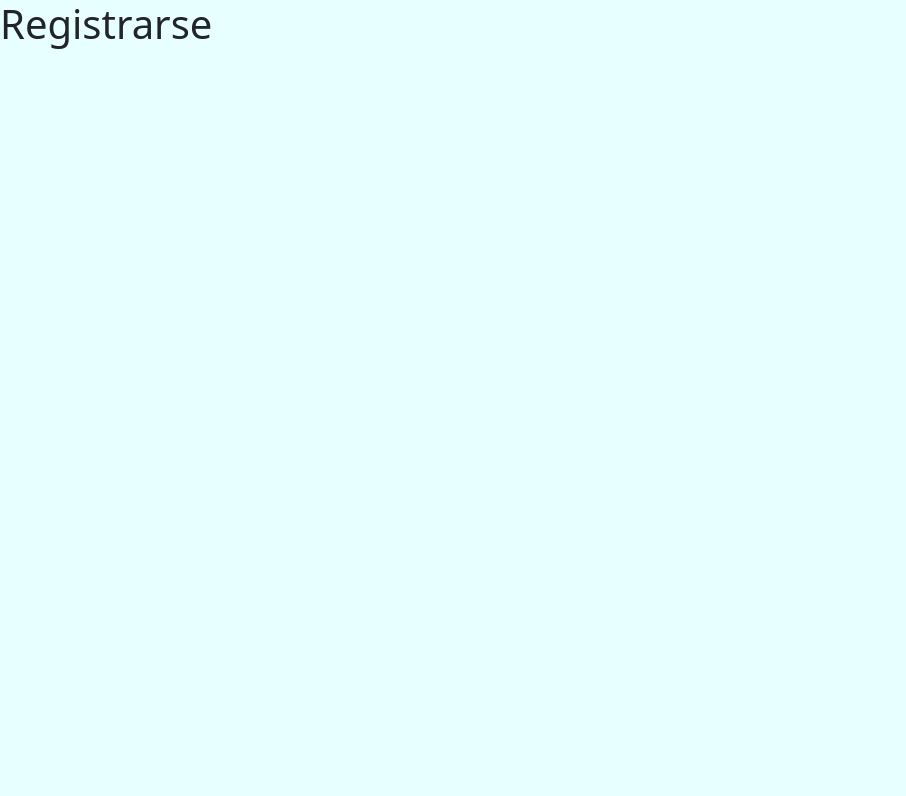
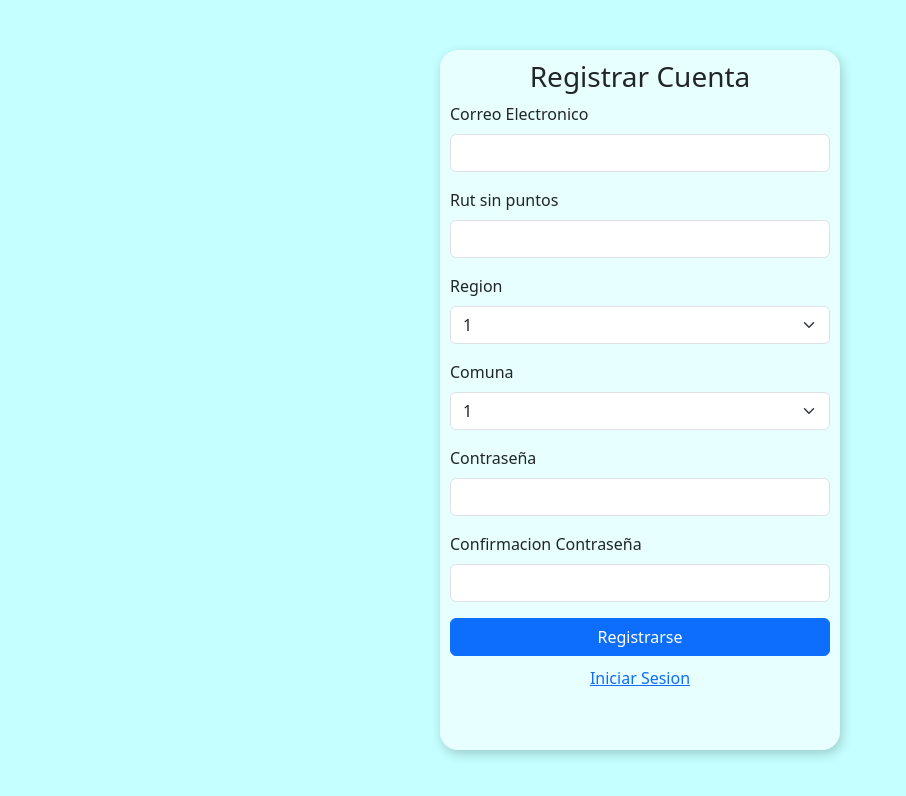
Before and after one commit to HVGamerYT7/Proyecto-Ing-Web, a React (Vite) app: page /login/registrarse in a window 1280 px wide. Shown: the top 796 px of the page, without its empty margins (0-906 px from the left). Built offline with nearby package versions, Linux system fonts and the light colour scheme.

Commit message:
Subir registro
Esta listo el registrar producto

```diff
--- /dev/null
+++ b/src/vistas/estilos/registro.scss
@@ -0,0 +1,36 @@
+@import 'paletaColores';
+
+.registro{
+    width: 100%;
+    min-height: 100vh;
+    background-color: $calypso-100;
+    display: flex;
+
+    justify-content: center;
+    align-items: center;
+
+    .tituloRegistro{
+        text-align: center;
+    }
+
+    .cardRegistro{
+        width: 400px;
+        height: 700px;
+        padding: 10px;
+
+        // display: flex;
+
+        .formularioRegistro{
+            display: flex;
+            flex-direction: column;
+        }
+
+        background-color: $calypso-50;
+        border-radius: 18px;
+        box-shadow: 2px 4px 12px
+                            rgba(0,0,0, 0.2);
+
+
+    }
+
+}
--- a/src/vistas/inisiosesion.jsx
+++ b/src/vistas/inisiosesion.jsx
@@ -72,7 +72,7 @@ export const InicioSesion = () =>{
                         Iniciar
                     </Button>
 
-                    <Link style={{textAlign: 'center', margin:'10px'}}>Registrarse</Link>
+                    <Link style={{textAlign: 'center', margin:'10px'}}>Iniciar</Link>
 
                 </Form>
 
--- a/src/vistas/registrarse.jsx
+++ b/src/vistas/registrarse.jsx
@@ -1,4 +1,7 @@
 import { useState } from "react";
+import './estilos/registro.scss';
+import { Form, FormGroup, Label, Input, Button} from 'reactstrap';
+import { Link } from 'react-router-dom';
 
 function Registrarse() {
     const [nombre, setNombre] = useState('');
@@ -19,7 +22,115 @@ function Registrarse() {
 
     }
 
-    return ( <><h1>Registrarse</h1></> );
+    return ( <>
+        <div className="registro">
+
+            <article className='cardRegistro'>
+                <h3 className='tituloRegistro'>Registrar Cuenta</h3>
+
+                <Form className='formularioRegistro'>
+
+                    <FormGroup>
+                        <Label for="exampleEmail">
+                        Correo Electronico
+                        </Label>
+                        <Input type="email" />
+
+                    </FormGroup>
+                    <FormGroup>
+                        <Label for="exampleEmail">
+                        Rut sin puntos
+                        </Label>
+                        <Input type="email" />
+
+                    </FormGroup>
+
+                    <FormGroup>
+                        <Label for="exampleSelect">
+                        Region
+                        </Label>
+                        <Input
+                        id="exampleSelect"
+                        name="select"
+                        type="select"
+                        >
+                            <option>
+                                1
+                            </option>
+                            <option>
+                                2
+                            </option>
+                            <option>
+                                3
+                            </option>
+                            <option>
+                                4
+                            </option>
+                            <option>
+                                5
+                            </option>
+                        </Input>
+
+                    </FormGroup>
+
+                    <FormGroup>
+                        <Label for="exampleSelect">
+                        Comuna
+                        </Label>
+                        <Input
+                        id="exampleSelect"
+                        name="select"
+                        type="select"
+                        >
+                            <option>
+                                1
+                            </option>
+                            <option>
+                                2
+                            </option>
+                            <option>
+                                3
+                            </option>
+                            <option>
+                                4
+                            </option>
+                            <option>
+                                5
+                            </option>
+                        </Input>
+
+                    </FormGroup>
+
+                    <FormGroup>
+                        <Label for="examplePassword">
+                        Contraseña
+                        </Label>
+                        <Input type="password"  />
+
+                    </FormGroup>
+
+                    <FormGroup>
+                        <Label for="examplePassword">
+                        Confirmacion Contraseña
+                        </Label>
+                        <Input type="password"  />
+
+                    </FormGroup>
+
+                    <Button color="primary" className='botonSumitLogin'>
+                        Registrarse
+                    </Button>
+
+                    <Link style={{textAlign: 'center', margin:'10px'}}>Iniciar Sesion</Link>
+
+                </Form>
+
+
+            </article>
+
+
+        </div>
+    </> );
 }
 
 export default Registrarse;
```
